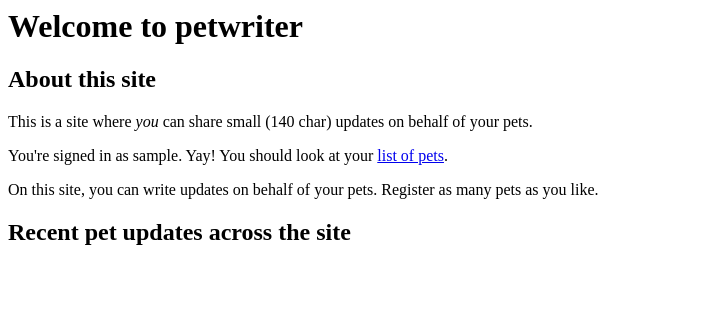
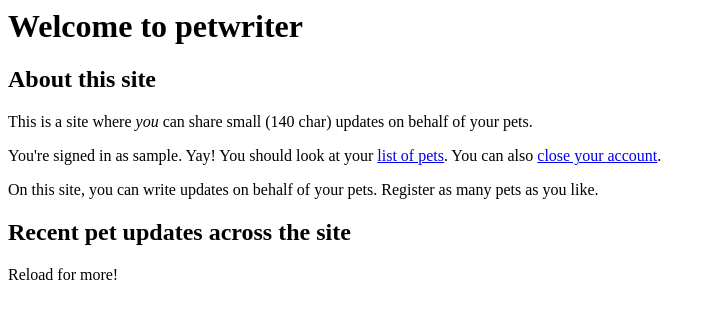
Before and after one commit to django-security-tutorials/pettwitter, a Django app: page / in a window 1280 px wide. Shown: the top 319 px of the page, without its empty margins (0-716 px from the left). Run offline with Django 3.2, Linux system fonts and the light colour scheme; the visitor is signed in with stand-in values (Sample User, id 1); data that the repository does not hold is empty.

Commit message:
Meaningless cosmetic changes

```diff
--- a/thesite/base_app/templates/base_app/site_index.html
+++ b/thesite/base_app/templates/base_app/site_index.html
@@ -7,7 +7,9 @@
 
 {% if user.is_authenticated %}
 <p>You're signed in as {{ user.username }}. Yay! You should look at your
-  <a href="/pets/">list of pets</a>.</p>
+  <a href="/pets/">list of pets</a>. You can also
+  <a href="/pets/delete_all/">close your account</a>.</p>
+</p>
 {% else %}
 <p>To sign up, FIXME.</p>
 {% endif %}
@@ -22,3 +24,5 @@
   <li>{{ update.text }} by {{ update.pet.name }} on {{ update.pub_date }}</li>
   {% endfor %}
 </ul>
+
+<p>Reload for more!</p>
```
